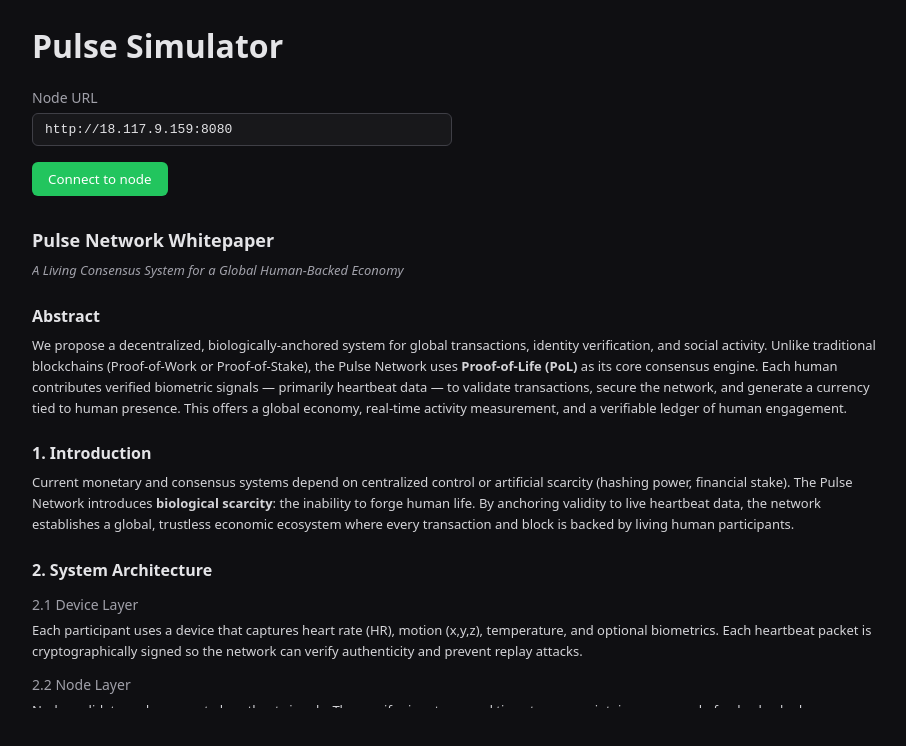
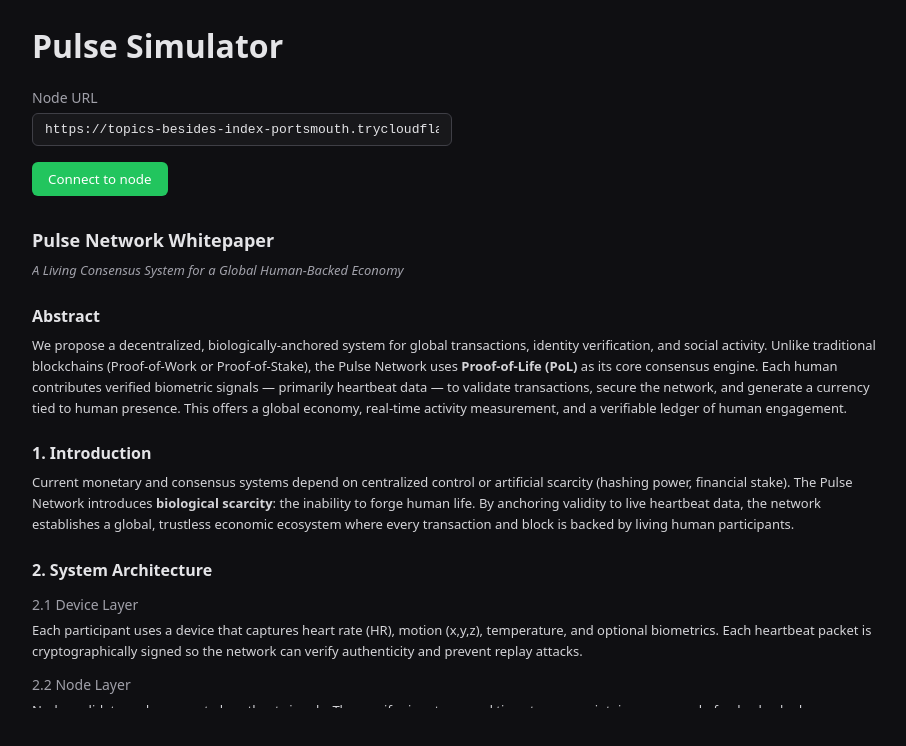
Before and after one commit to AMCarbonaro/PULSE, a React (Vite) app in the folder app/: page / in a window 1280 px wide. Shown: the top 746 px of the page, without its empty margins (182-1088 px from the left). Built offline with nearby package versions, Linux system fonts and the light colour scheme.

Commit message:
Use HTTPS cloudflare tunnel URL as default

```diff
--- a/app/src/App.tsx
+++ b/app/src/App.tsx
@@ -4,7 +4,7 @@ import { generateKeypair, sign, heartbeatSignablePayload, transactionSignablePay
 import { loadAccounts, addAccount, removeAccount, type StoredAccount } from './storage';
 
 const NODE_URL_KEY = 'pulse-node-url';
-const DEFAULT_NODE_URL = 'http://18.117.9.159:8080';
+const DEFAULT_NODE_URL = 'https://topics-besides-index-portsmouth.trycloudflare.com';
 
 type Page = 'connect' | 'dashboard' | 'chain' | 'accounts' | 'simulate';
 
```
